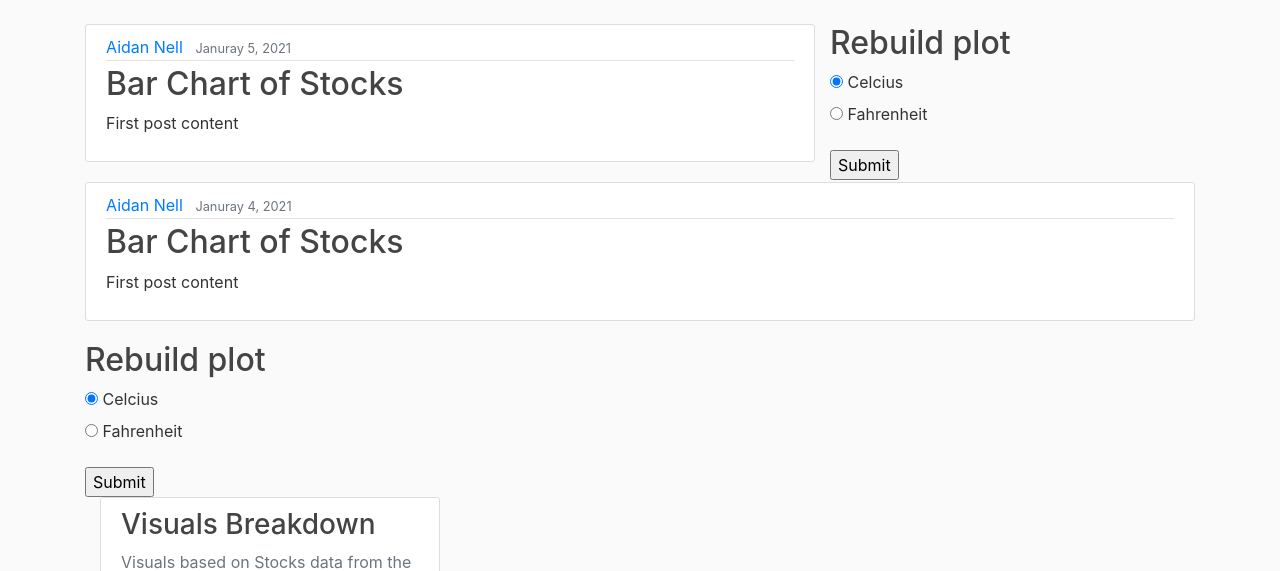
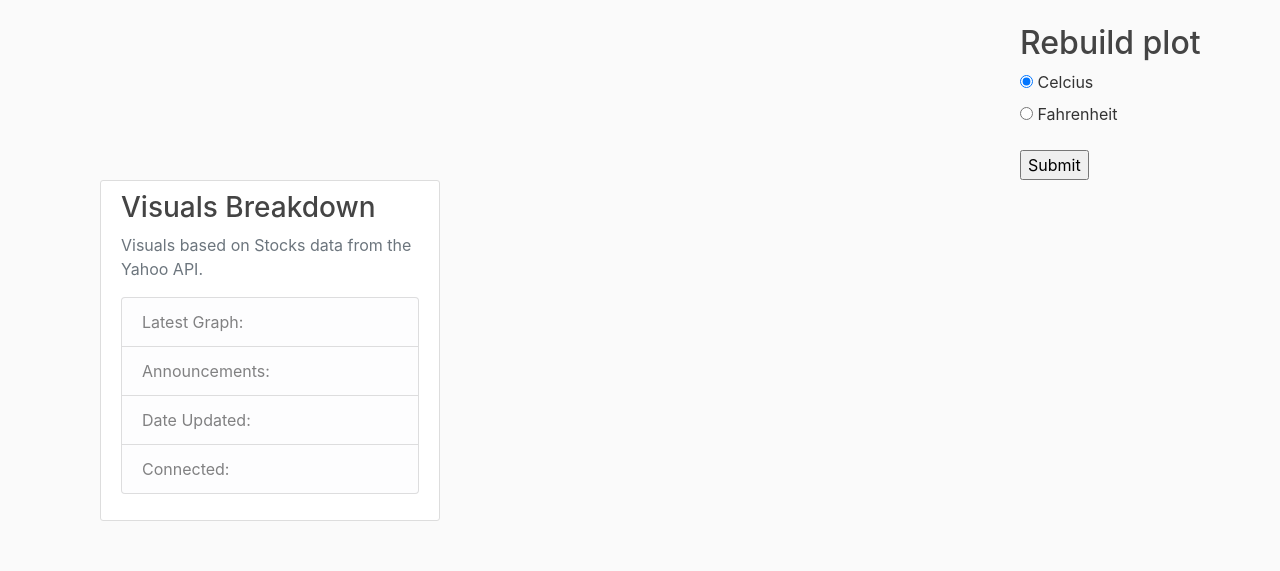
Before and after one commit to Turtle24/CustomViz, a Flask app: page / in a window 1280 px wide. Shown: the part 56-627 px from the top of the page. After the commit the page ends 577 px from the top, so only its background shows below. Run offline with Flask 2, Linux system fonts and the light colour scheme; parts of the project's set-up code (start-up, migrations or seed data) failed here and were passed over; some libraries are stand-ins or nearby versions.

Commit message:
Updated the html templates

```diff
--- a/templates/home.html
+++ b/templates/home.html
@@ -1,17 +1,6 @@
 {% extends "layout.html" %}
 {% block content %}
-    {% for post in posts %}
-    <article class="media content-section">
-        <div class="media-body">
-          <div class="article-metadata">
-            <a class="mr-2" href="#">{{ post.author }}</a>
-            <small class="text-muted">{{ post.date_posted }}</small>
-          </div>
-          <h2><a class="article-title" href="#">{{ post.title }}</a></h2>
-          <p class="article-content">{{ post.content }}</p>
-        </div>
-      </article>
-    </div>
+  </div>
     <main class="mdl-layout__content mdl-color--grey-100">
       <div class="mdl-grid demo-content">
         <div class="demo-graphs mdl-shadow--2dp mdl-color--white mdl-cell mdl-cell--8-col">
@@ -46,5 +35,4 @@
       </div>
     </main>
   </div>
-    {% endfor %}
 {% endblock content %}
--- a/templates/layout.html
+++ b/templates/layout.html
@@ -40,7 +40,7 @@
           </header>
           <main role="main" class="container">
             <div class="row">
-              <div class="col-md-8">
+              <div class="col-md-10">
                 {% block content %}{% endblock %}
               </div>
               <div class="col-md-4">
@@ -58,8 +58,6 @@
               </div>
             </div>
           </main>
-
-
         <script src="https://code.jquery.com/jquery-3.3.1.slim.min.js" integrity="sha384-q8i/X+965DzO0rT7abK41JStQIAqVgRVzpbzo5smXKp4YfRvH+8abtTE1Pi6jizo" crossorigin="anonymous"></script>
         <script src="https://cdnjs.cloudflare.com/ajax/libs/popper.js/1.14.7/umd/popper.min.js" integrity="sha384-UO2eT0CpHqdSJQ6hJty5KVphtPhzWj9WO1clHTMGa3JDZwrnQq4sF86dIHNDz0W1" crossorigin="anonymous"></script>
         <script src="https://stackpath.bootstrapcdn.com/bootstrap/4.3.1/js/bootstrap.min.js" integrity="sha384-JjSmVgyd0p3pXB1rRibZUAYoIIy6OrQ6VrjIEaFf/nJGzIxFDsf4x0xIM+B07jRM" crossorigin="anonymous"></script>
```
